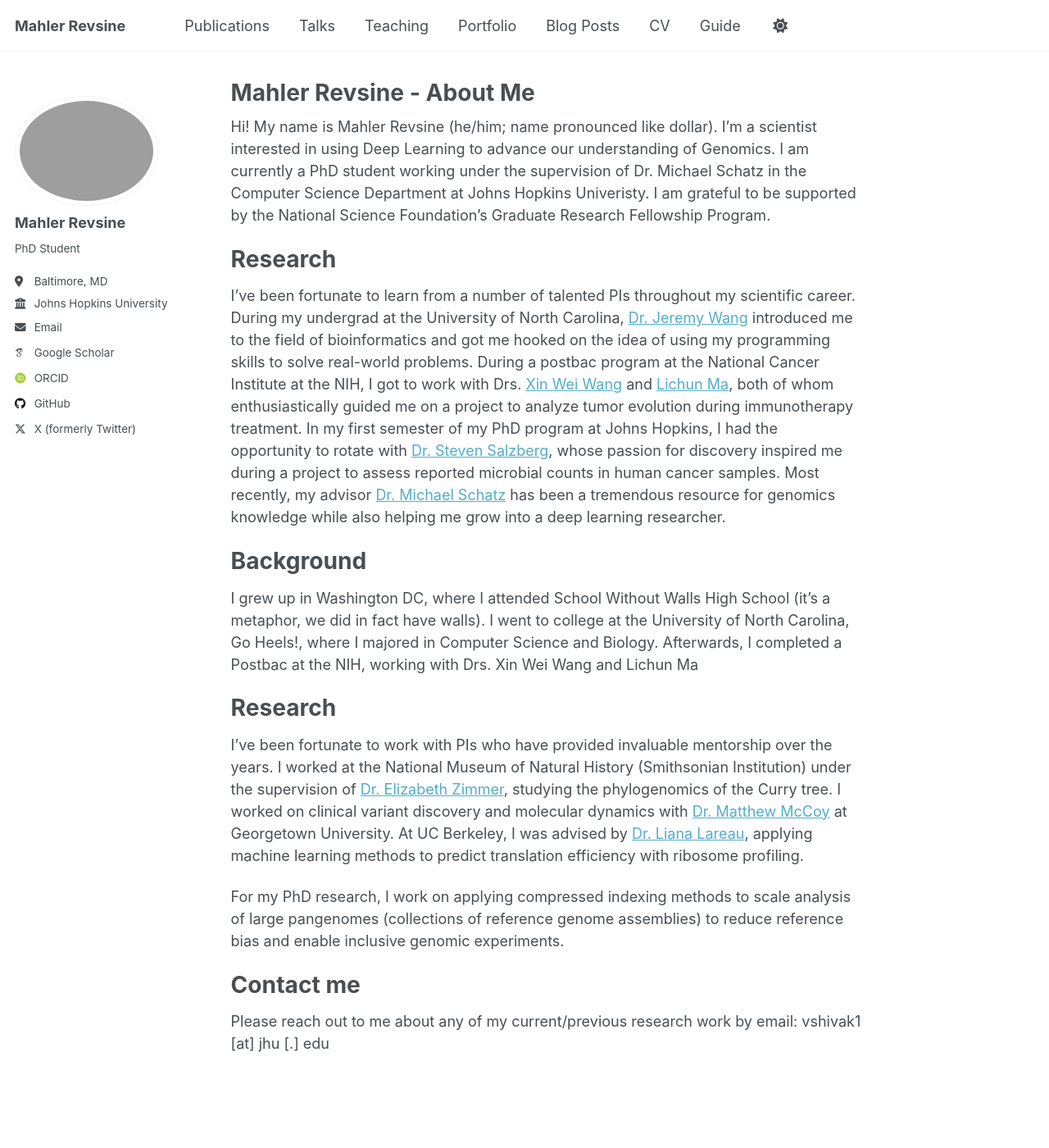
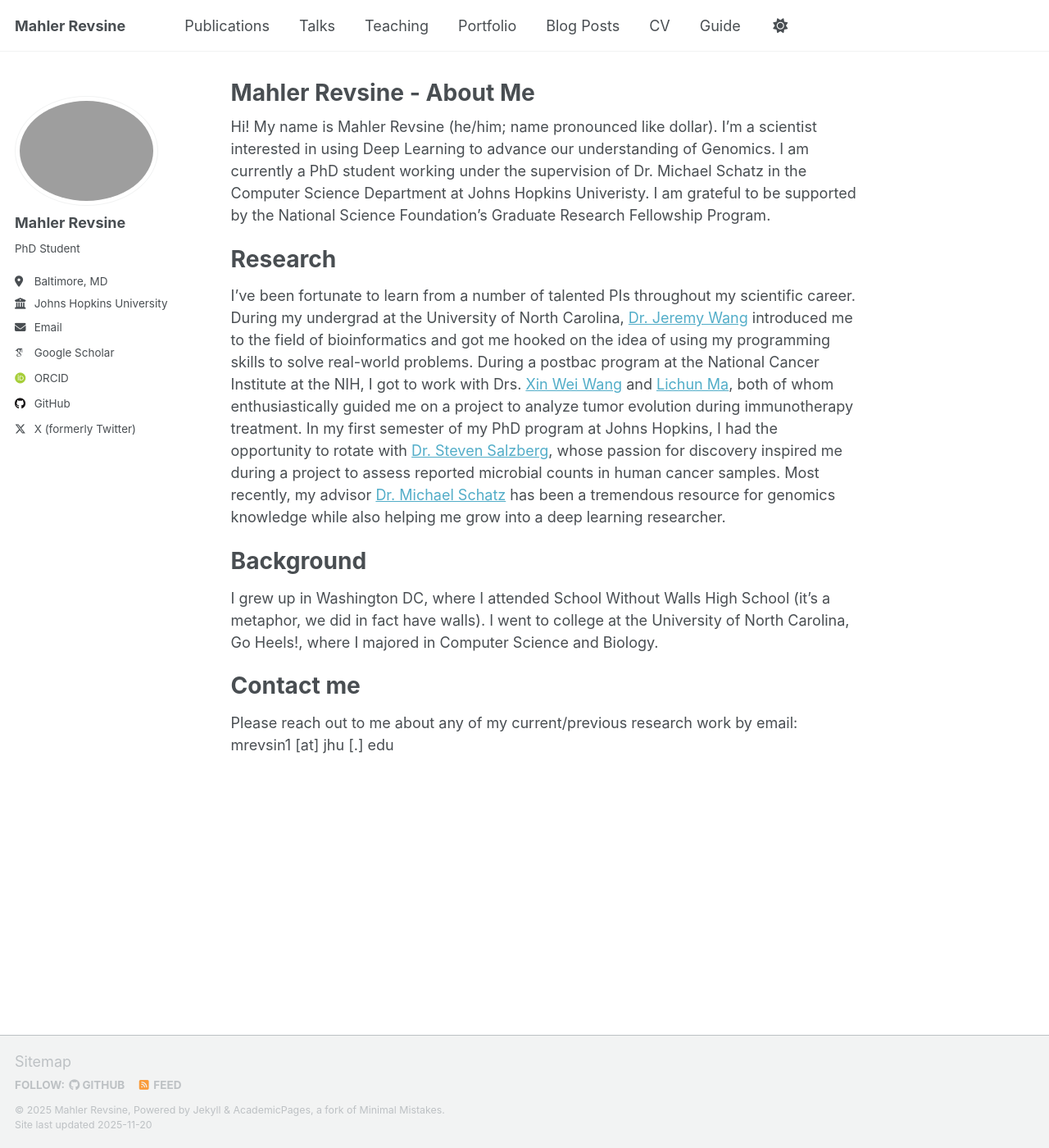
Before and after one commit to mrevsine/mrevsine.github.io, a Jekyll site: the page built from _pages/about.md, in a window 1280 px wide and 1400 px high. Shown: the whole window at 82% size. Built offline with Jekyll 4.4.1, drawn with Linux system fonts in a browser that asks for light colours; some web fonts are replaced; a script that is not in the unit is left out.

Commit message:
removed spurious text

```diff
--- a/_pages/about.md
+++ b/_pages/about.md
@@ -15,17 +15,11 @@ I've been fortunate to learn from a number of talented PIs throughout my scienti
 
 Background
 ======
-I grew up in Washington DC, where I attended School Without Walls High School (it's a metaphor, we did in fact have walls). I went to college at the University of North Carolina, Go Heels!, where I majored in Computer Science and Biology. Afterwards, I completed a Postbac at the NIH, working with Drs. Xin Wei Wang and Lichun Ma
-
-Research
-======
-I've been fortunate to work with PIs who have provided invaluable mentorship over the years. I worked at the National Museum of Natural History (Smithsonian Institution) under the supervision of [Dr. Elizabeth Zimmer](https://naturalhistory.si.edu/staff/elizabeth-liz-zimmer), studying the phylogenomics of the Curry tree. I worked on clinical variant discovery and molecular dynamics with [Dr. Matthew McCoy](https://icbi.georgetown.edu/mattmccoy/p) at Georgetown University. At UC Berkeley, I was advised by [Dr. Liana Lareau](http://www.lareaulab.org), applying machine learning methods to predict translation efficiency with ribosome profiling.
-
-For my PhD research, I work on applying compressed indexing methods to scale analysis of large pangenomes (collections of reference genome assemblies) to reduce reference bias and enable inclusive genomic experiments.
+I grew up in Washington DC, where I attended School Without Walls High School (it's a metaphor, we did in fact have walls). I went to college at the University of North Carolina, Go Heels!, where I majored in Computer Science and Biology.
 
 Contact me
 ======
-Please reach out to me about any of my current/previous research work by email: vshivak1 [at] jhu [.] edu
+Please reach out to me about any of my current/previous research work by email: mrevsin1 [at] jhu [.] edu
 
 <!-- A data-driven personal website
 ======
```
